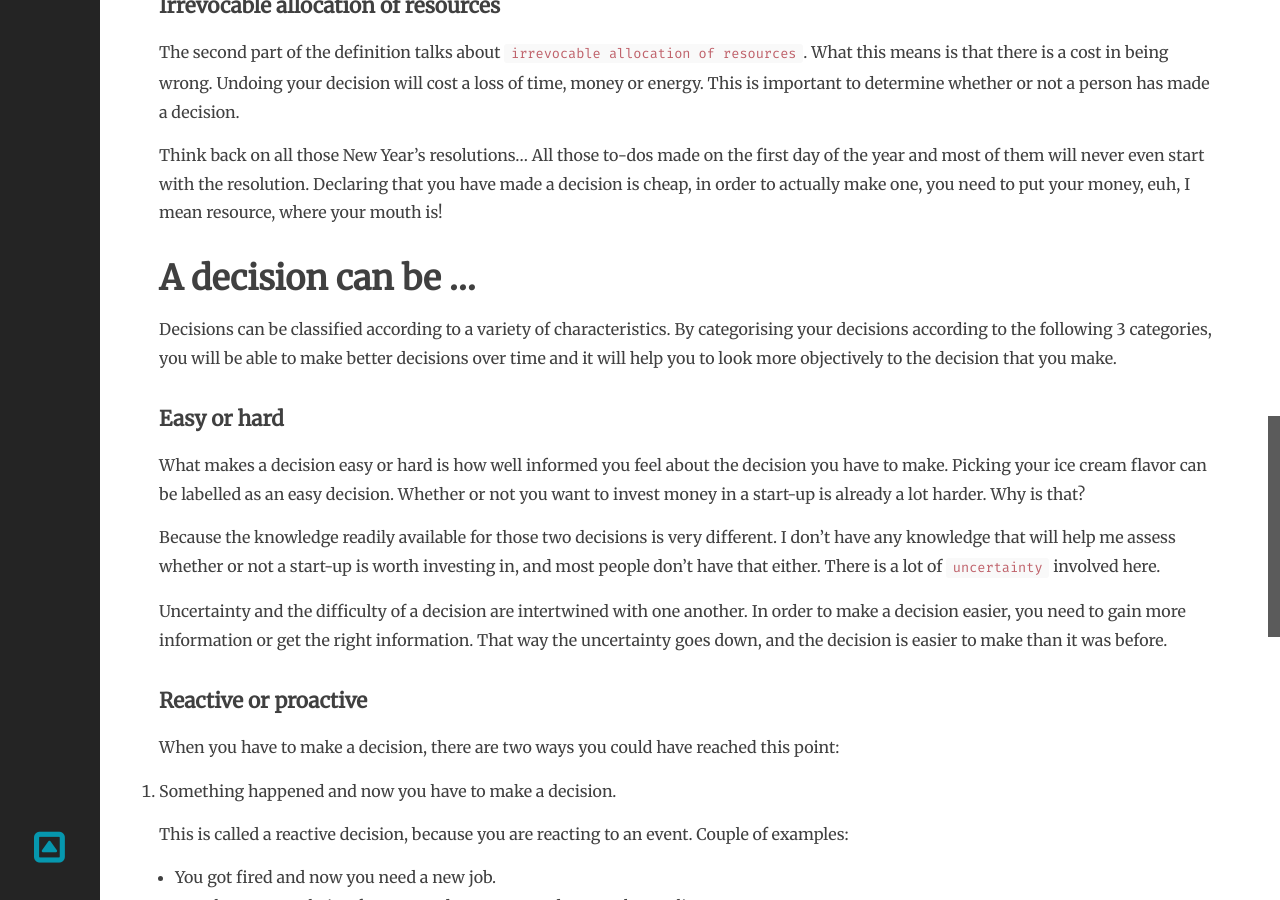
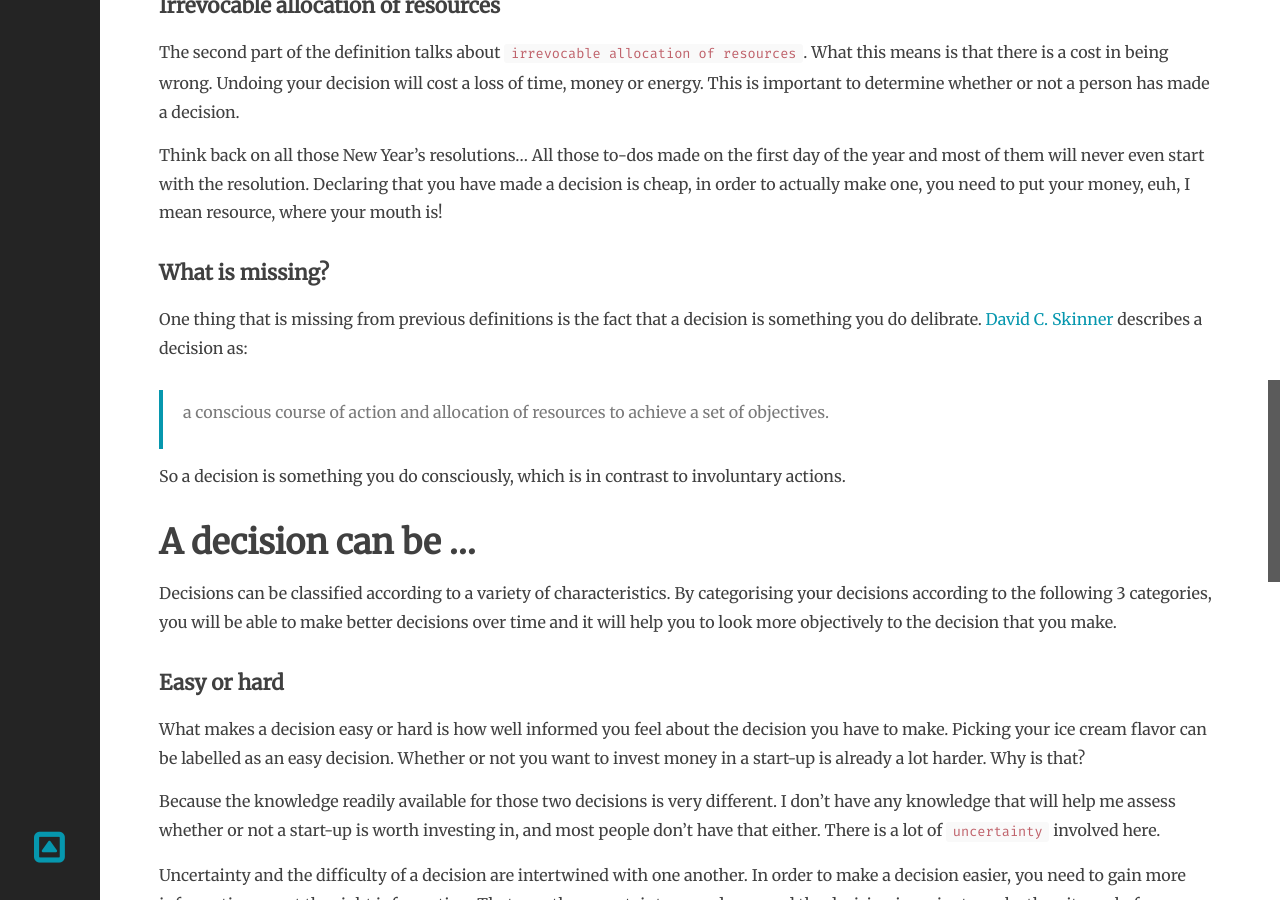
Before and after one commit to selketjah/selketjah.github.io, a Jekyll site: the page built from _posts/2019-10-17-what-is-a-decision.md, in a window 1280 px wide and 900 px high, scrolled down 1697 px. Built offline with Jekyll 4.4.1, drawn with Linux system fonts in a browser that asks for light colours; comment, search, counter and statistics services are not loaded; some of the changed text lies outside the part shown.

Commit message:
add conscious to definition of decision

```diff
--- a/_posts/2019-10-17-what-is-a-decision.md
+++ b/_posts/2019-10-17-what-is-a-decision.md
@@ -58,6 +58,12 @@ The second part of the definition talks about `irrevocable allocation of resourc
 
 Think back on all those New Year's resolutions... All those to-dos made on the first day of the year and most of them will never even start with the resolution. Declaring that you have made a decision is cheap, in order to actually make one, you need to put your money, euh, I mean resource, where your mouth is!
 
+### What is missing?
+
+One thing that is missing from previous definitions is the fact that a decision is something you do delibrate. [David C. Skinner](https://www.amazon.com/Introduction-Decision-Analysis-David-Skinner/dp/0964793865/ref=sr_1_1?keywords=david+c+skinner&qid=1578651041&sr=8-1) describes a decision as:
+> a conscious course of action and allocation of resources to achieve a set of objectives.
+
+So a decision is something you do consciously, which is in contrast to involuntary actions.
 
 ## A decision can be ...
 
@@ -112,3 +118,6 @@ Resources definitions of decision:
 
 Resource definition of alternatives:
 * Abbas, Ali E.; Howard, Ronald A.. Foundations of Decision Analysis, Global Edition (Page 37). Kindle Edition.
+
+Updated log:
+* 10-01-2020 - add concious couse of action to definition
```
